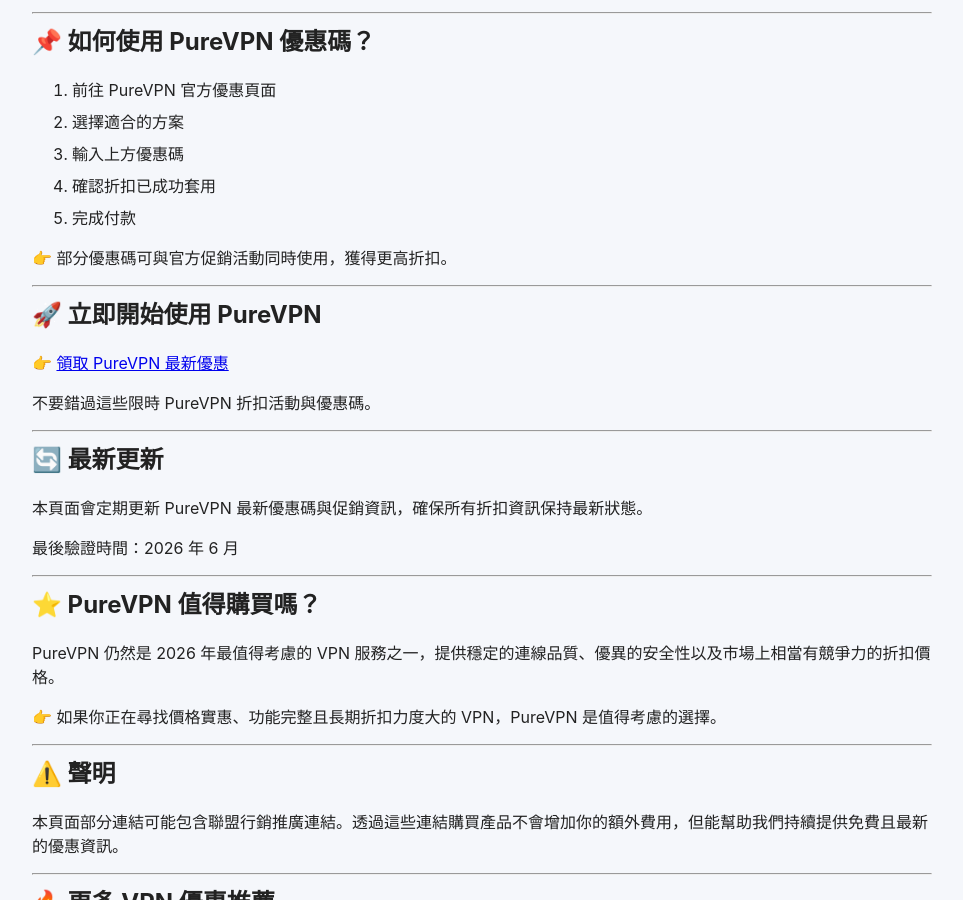
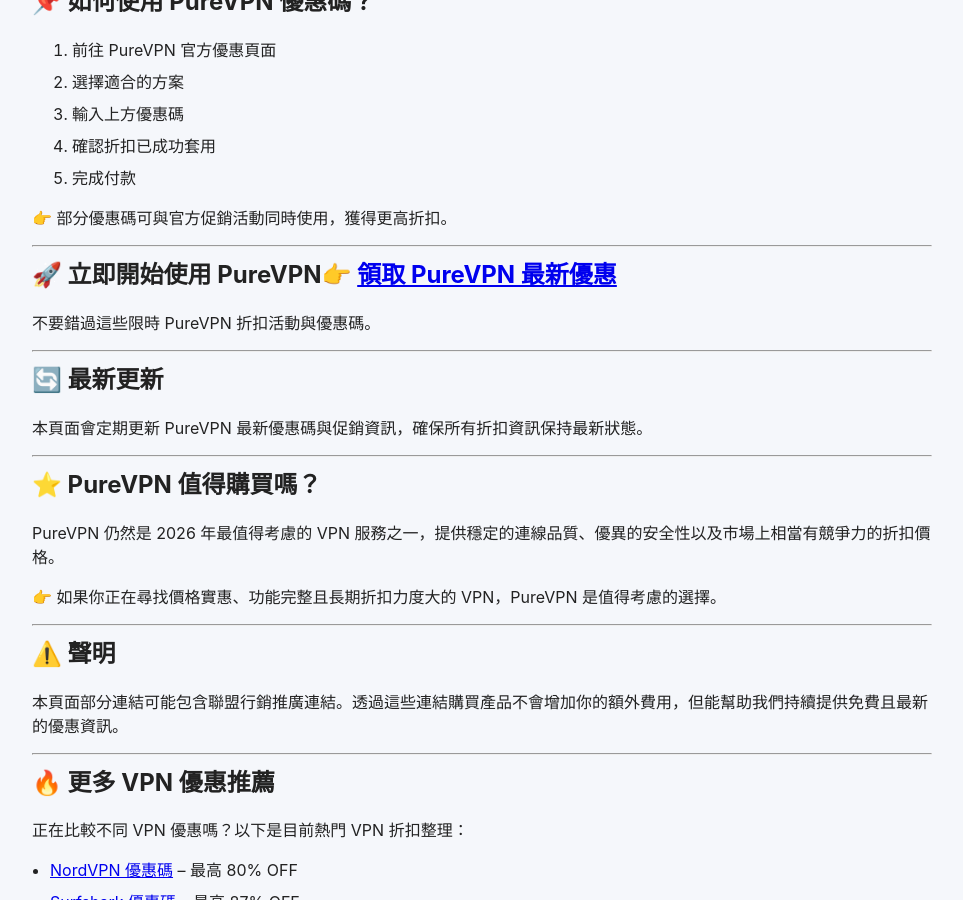
Before and after one commit to BestCouponCodes/best-coupon-codes, a Jekyll site: the page built from purevpn-coupon-code-zh.md, in a window 1280 px wide and 900 px high, scrolled down 1873 px. Shown: the whole window, without its empty margins (158-1121 px from the left). Built offline with Jekyll 4.4.1, drawn with Linux system fonts in a browser that asks for light colours.

Commit message:
Refactor PureVPN coupon code markdown for clarity
Removed duplicate links and streamlined the content for clarity.

```diff
--- a/purevpn-coupon-code-zh.md
+++ b/purevpn-coupon-code-zh.md
@@ -17,9 +19,7 @@ last_modified_at: 2026-06-03
 
 ## 🔥 立即取得 PureVPN 最新優惠
 
-👉 ⭐ **最佳優惠方案：**
-
-[立即領取 PureVPN 折扣（最高 89% OFF）](https://billing.purevpn.com/aff.php?aff=49386273)
+👉 ⭐ **最佳優惠方案：**[立即領取 PureVPN 折扣（最高 89% OFF）](https://billing.purevpn.com/aff.php?aff=49386273)
 
 ✔ 最高享 89% OFF
 
@@ -33,9 +33,7 @@ last_modified_at: 2026-06-03
 
 ## 🎟️ 最新 PureVPN 優惠碼（最高 89% OFF）
 
-👉 ⭐ **套用優惠碼：**
-
-[前往 PureVPN 優惠頁面](https://billing.purevpn.com/aff.php?aff=49386273)
+👉 ⭐ **套用優惠碼：**[前往 PureVPN 優惠頁面](https://billing.purevpn.com/aff.php?aff=49386273)
 
 目前可使用的 PureVPN 折扣碼如下：
 
@@ -99,9 +97,7 @@ PureVPN 提供多種訂閱方案：
 
 ---
 
-## 🚀 立即開始使用 PureVPN
-
-👉 [領取 PureVPN 最新優惠](https://billing.purevpn.com/aff.php?aff=49386273)
+## 🚀 立即開始使用 PureVPN👉 [領取 PureVPN 最新優惠](https://billing.purevpn.com/aff.php?aff=49386273)
 
 不要錯過這些限時 PureVPN 折扣活動與優惠碼。
 
@@ -110,8 +106,6 @@ PureVPN 提供多種訂閱方案：
 ## 🔄 最新更新
 
 本頁面會定期更新 PureVPN 最新優惠碼與促銷資訊，確保所有折扣資訊保持最新狀態。
-
-最後驗證時間：2026 年 6 月
 
 ---
 
```
Also changed, not shown: other parts of purevpn-coupon-code-zh.md (+2 -0 lines).
